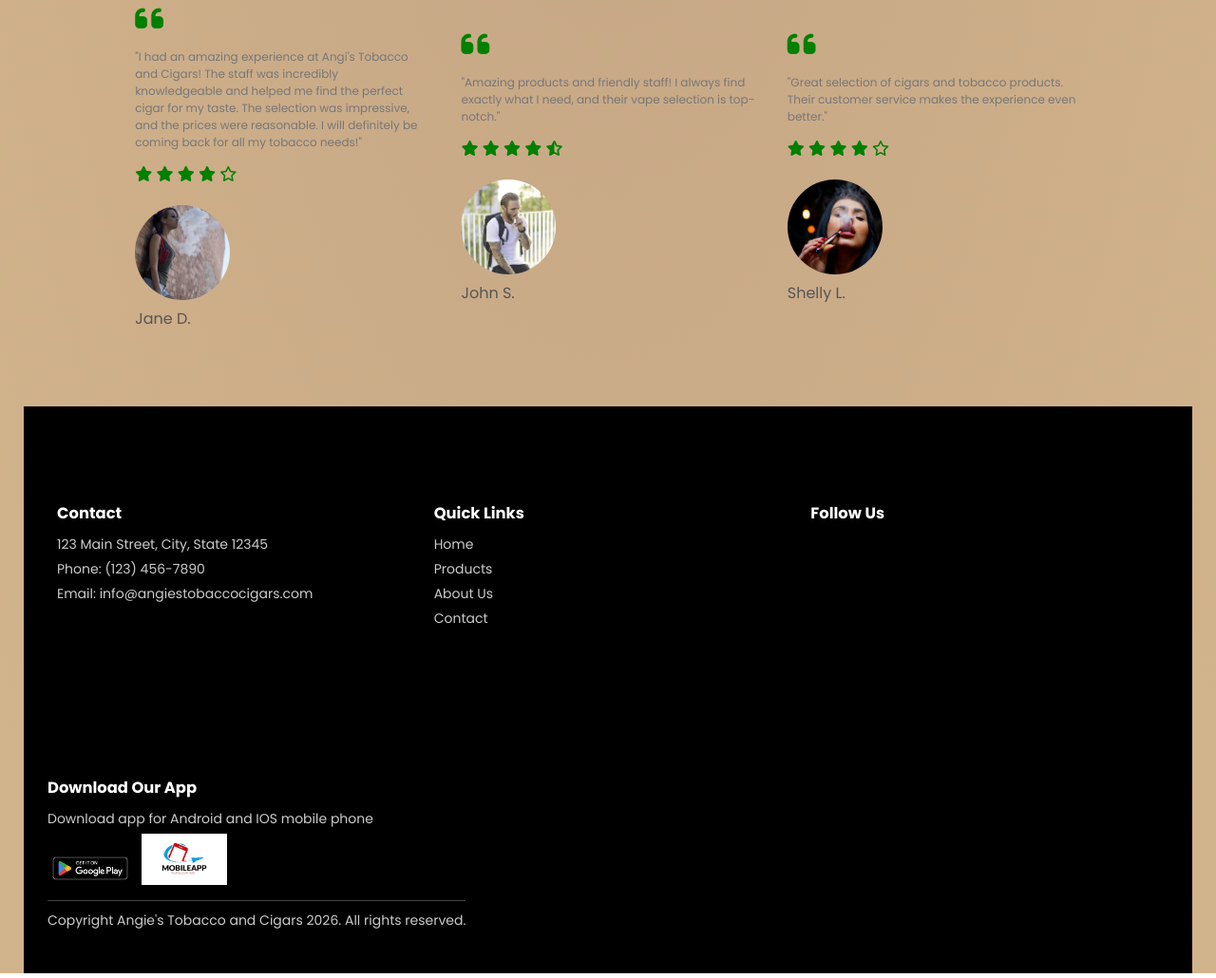
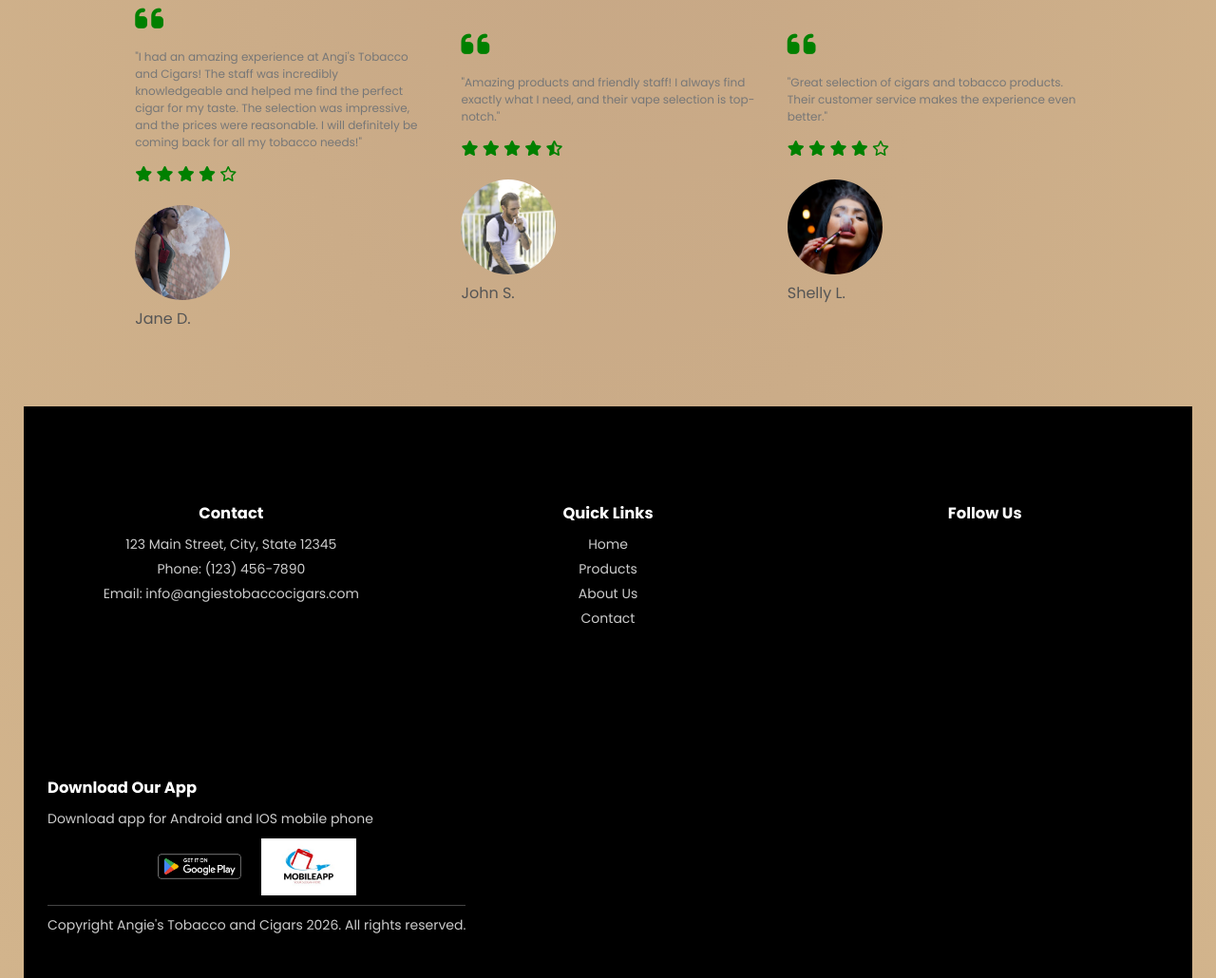
Before and after one commit to cj7777-ops/angies, a plain HTML site: page index.html in a window 1280 px wide. Shown: the part 2461-3491 px from the top of the page at 95% size. Drawn offline with Linux system fonts and the light colour scheme.

Commit message:
Update style.css

```diff
--- a/style.css
+++ b/style.css
@@ -373,3 +373,29 @@ h4 {
 .footer hr {
     margin: 10px 0;
 }
+/* Keep footer compact */
+.footer {
+    padding: 20px 0;
+}
+
+/* Keep columns flexible but allow centering */
+.footer .col-4 {
+    flex: 1 1 180px;
+    min-width: 180px;
+    text-align: center; /* centers the app logos again */
+}
+
+/* Center the app logo container */
+.app-logo {
+    display: flex;
+    justify-content: center;
+    align-items: center;
+    gap: 10px; /* spacing between icons */
+    margin-top: 10px;
+}
+
+/* Smaller logos so the footer stays short */
+.app-logo img {
+    width: 100px;
+    height: auto;
+}
```
